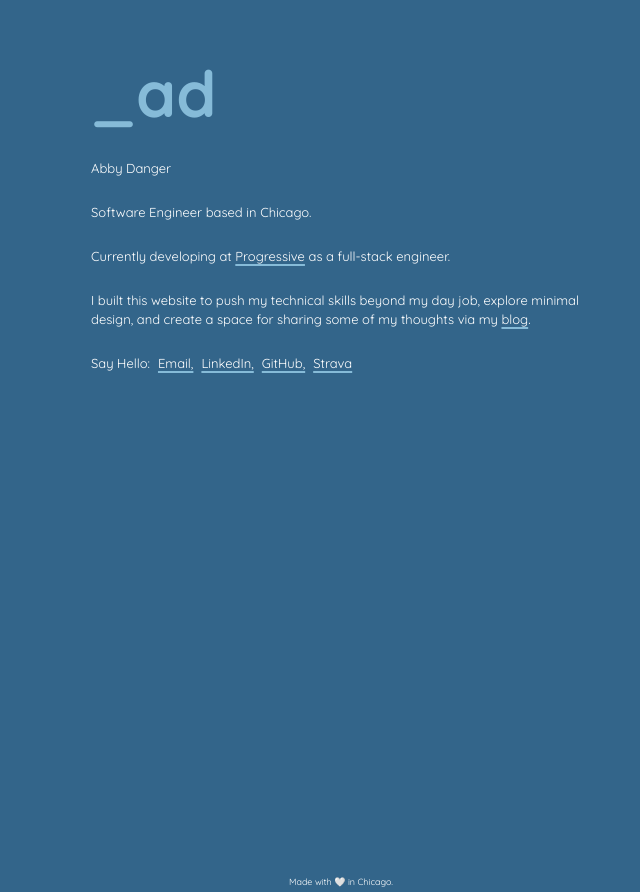
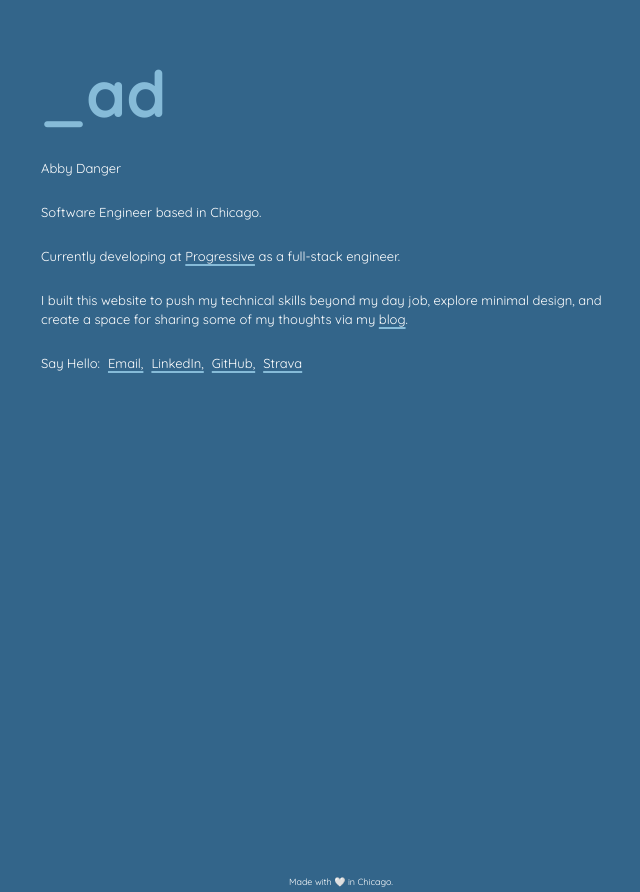
Before and after one commit to abbyadanger/ad, an Angular app: page / in a window 1280 px wide. Shown: the whole page, without its empty margins (299-939 px from the left). Built offline with nearby package versions, Linux system fonts and the light colour scheme.

Commit message:
Wider View?

```diff
--- a/src/app/blog-list/blog-list.component.css
+++ b/src/app/blog-list/blog-list.component.css
@@ -1,5 +1,5 @@
 .content {
-  max-width: 500px;
+  max-width: 600px;
   margin: 0 auto;
   padding: 40px 20px;
   font-family: "Quicksand", sans-serif;
--- a/src/app/home/home.component.css
+++ b/src/app/home/home.component.css
@@ -1,5 +1,5 @@
 .content {
-  max-width: 500px;
+  max-width: 600px;
   margin: 0 auto;
   padding: 40px 20px;
   font-family: "Quicksand", sans-serif;
--- a/src/app/markdown-viewer/markdown-viewer.component.css
+++ b/src/app/markdown-viewer/markdown-viewer.component.css
@@ -1,5 +1,5 @@
 .content {
-  max-width: 500px;
+  max-width: 600px;
   margin: 0 auto;
   padding: 40px 20px;
   font-family: "Quicksand", sans-serif;
```
